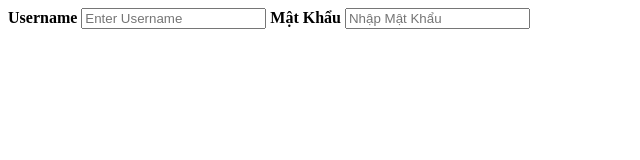
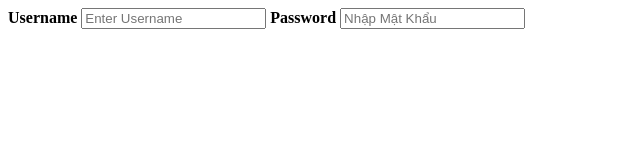
Before and after one commit to BangNGH/fixdemo, a plain HTML site: page index.html in a window 1280 px wide. Shown: the full height of the page, 0-640 px from the left. Drawn offline with Linux system fonts and the light colour scheme.

Commit message:
commit 4

```diff
--- a/index.html
+++ b/index.html
@@ -8,8 +8,8 @@
     <form>
         <label id="lblusername" for="uname"><b>Username</b></label>
         <input type="text" placeholder="Enter Username" id="uname" name="txtUserName" required>
-        <label for="mk" id="lblMatKhau"><b>Mật Khẩu</b></label>
-        <input type="password" placeholder="Nhập Mật Khẩu" id="mk" name="txtmatkhau"required/>
+        <label for="pass" id="lblPassword"><b>Password</b></label>
+        <input type="password" placeholder="Nhập Mật Khẩu" id="pass" name="txtPassword"required>
     </form>
 </body>
 </html>
```
